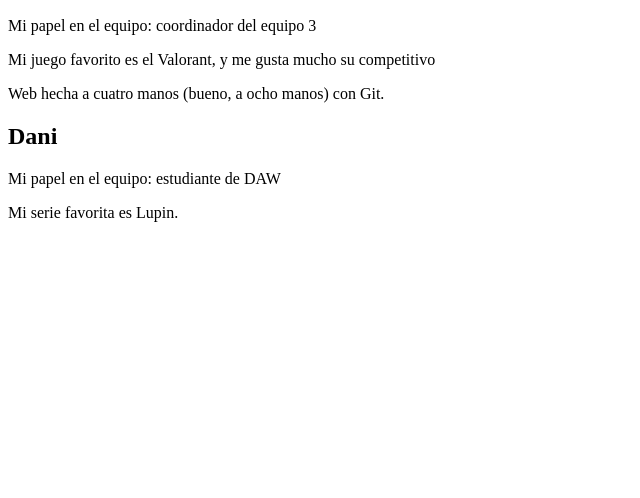
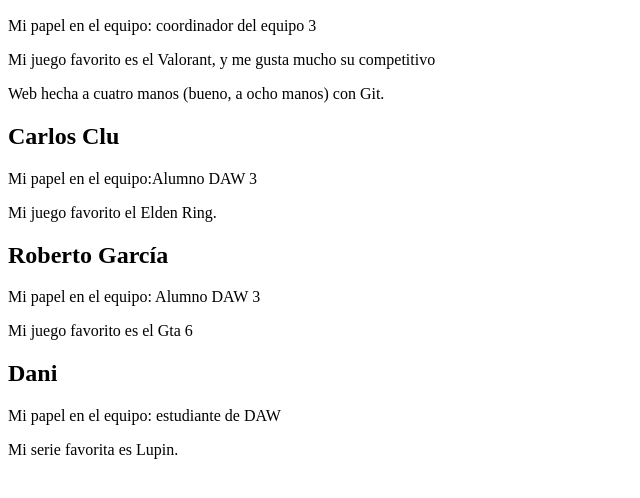
Before and after one commit to rostitch/Portal-equipo-3, a plain HTML site: page index.html in a window 1280 px wide. Shown: the part 110-608 px from the top of the page, without its empty margins (0-640 px from the left). Drawn offline with Linux system fonts and the light colour scheme.

Commit message:
Correcion de errores

```diff
--- a/index.html
+++ b/index.html
@@ -13,7 +13,17 @@
     </section>
     <p>Web hecha a cuatro manos (bueno, a ocho manos) con Git.</p>
     <section>
-
+ <section>
+    <h2>Carlos Clu</h2>
+    <p>Mi papel en el equipo:Alumno DAW 3</p>
+    <p>Mi juego favorito el Elden Ring.</p>
+    </section>
+ <section>
+    <h2>Roberto García</h2>
+    <p>Mi papel en el equipo: Alumno DAW 3</p>
+    <p>Mi juego favorito es el Gta 6</p>
+    </section>
+<section>
   <h2>Dani</h2>
   <p>Mi papel en el equipo: estudiante de DAW</p>
       <p>Mi serie favorita es Lupin.</p>
```
